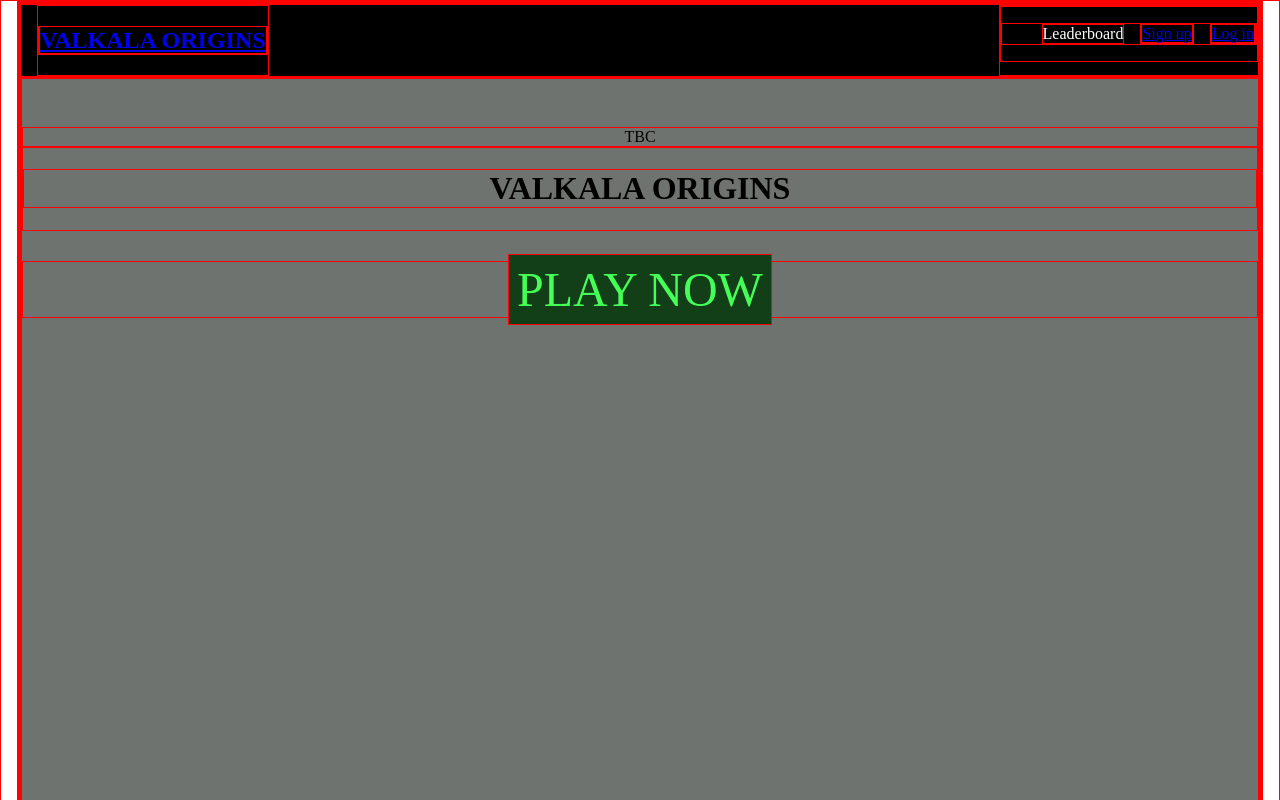
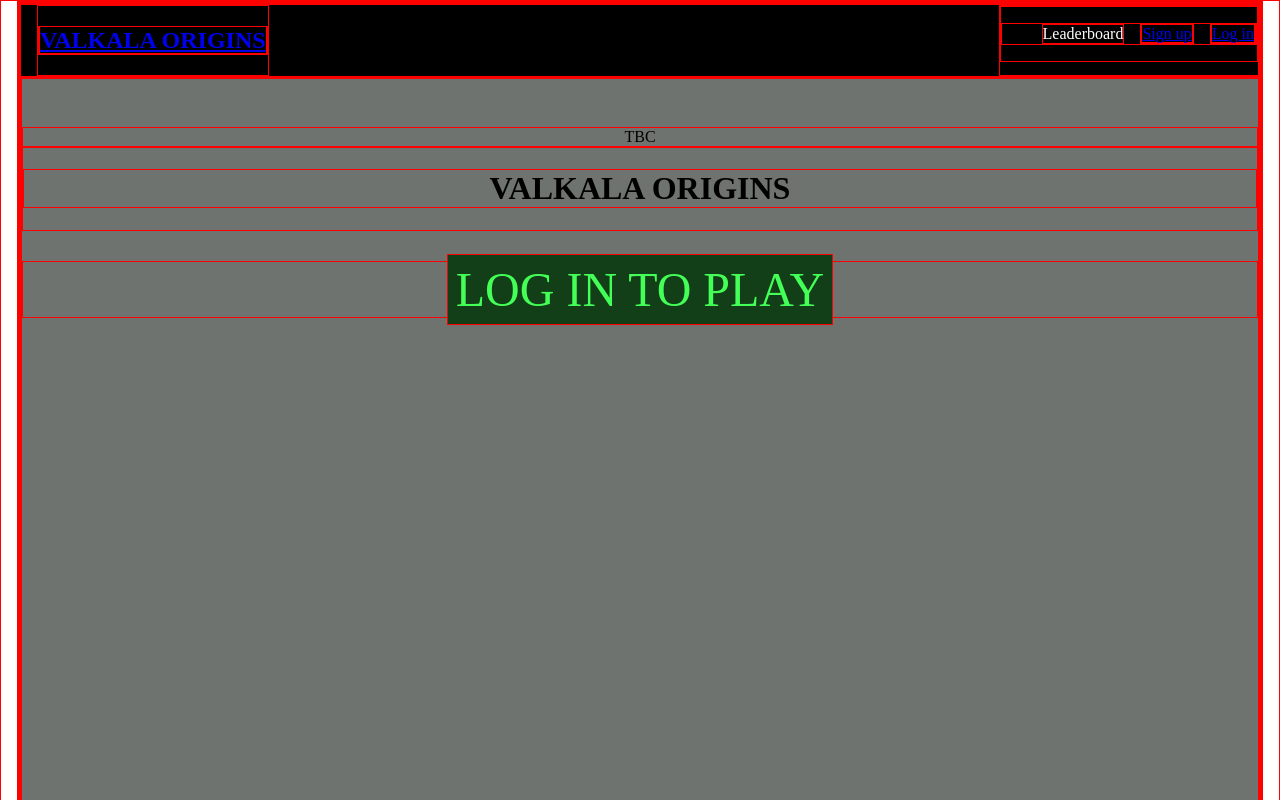
Before and after one commit to 0xJessez/valkala-origins, a React (Create React App) app in the folder valkala-origins-fe/: page / in a window 1280 px wide. Shown: the top 800 px of the page. Built offline with nearby package versions, Linux system fonts and the light colour scheme; no server answers; a web font is replaced by a local one.

Commit message:
conditional rendering implemented for login

```diff
--- a/valkala-origins-fe/src/App.js
+++ b/valkala-origins-fe/src/App.js
@@ -6,9 +6,9 @@ import Signup from './components/js/Signup';
 import Login from './components/js/Login';
 import Town from './components/js/Town';
 
-function App() {
+export default function App() {
   // State for sessions
-  const [nameloggedInUserName, setLoggedInUserName] = useState(null);
+  const [loggedInUserName, setLoggedInUserName] = useState(null);
 
   const checkUser = () => {
     fetch('/api/sessions')
@@ -40,15 +40,16 @@ function App() {
       </header>
 
       <Routes>
-        <Route path='/' element={<Home />} />
+        <Route path='/' element={<Home loggedInUserName={loggedInUserName} />} />
         <Route path='/signup' element={<Signup />} />
-        <Route path='/login' element={<Login />} />
+        <Route path='/login' element={
+          <Login
+            loggedInUserName={loggedInUserName}
+            setLoggedInUserName={setLoggedInUserName}
+          />}
+        />
         <Route path='/town' element={<Town />} />
       </Routes>
-
-      {/* <Home /> */}
     </div>
   );
 }
-
-export default App;
--- a/valkala-origins-fe/src/components/js/Home.js
+++ b/valkala-origins-fe/src/components/js/Home.js
@@ -1,8 +1,8 @@
 import { Link } from 'react-router-dom'
+
 import '../css/Home.scss'
 
-export default function Home() {
-
+export default function Home({ loggedInUserName }) {
   return (
     <div className="Home">
       <main className="landing">
@@ -13,7 +13,8 @@ export default function Home() {
           <h1>VALKALA ORIGINS</h1>
         </div>
         <div className="play">
-          <Link to="/town">PLAY NOW</Link>
+          {loggedInUserName && <Link to="/town">PLAY NOW</Link>}
+          {!loggedInUserName && <Link to="/login">LOG IN TO PLAY</Link>}
         </div>
       </main>
     </div>
--- a/valkala-origins-fe/src/components/js/Login.js
+++ b/valkala-origins-fe/src/components/js/Login.js
@@ -1,7 +1,7 @@
 import { useState } from "react"
 import '../css/Home.scss'
 
-export default function Login() {
+export default function Login({ loggedInUserName, setLoggedInUserName }) {
   // States for registration
   const [name, setName] = useState('');
   const [password, setPassword] = useState('');
@@ -31,8 +31,6 @@ export default function Login() {
     if (name === '' || password === '') {
       setError(true);
     } else {
-      // setSubmitted(true);
-      // setError(false);
       fetch('/api/sessions', {
         method: 'POST',
         headers: { 'Content-Type': 'application/json' },
@@ -45,6 +43,8 @@ export default function Login() {
           } else {
             setSubmitted(true);
             setError(false);
+            setLoggedInUserName(name)
+            console.log(loggedInUserName)
           }
         })
     }
```
